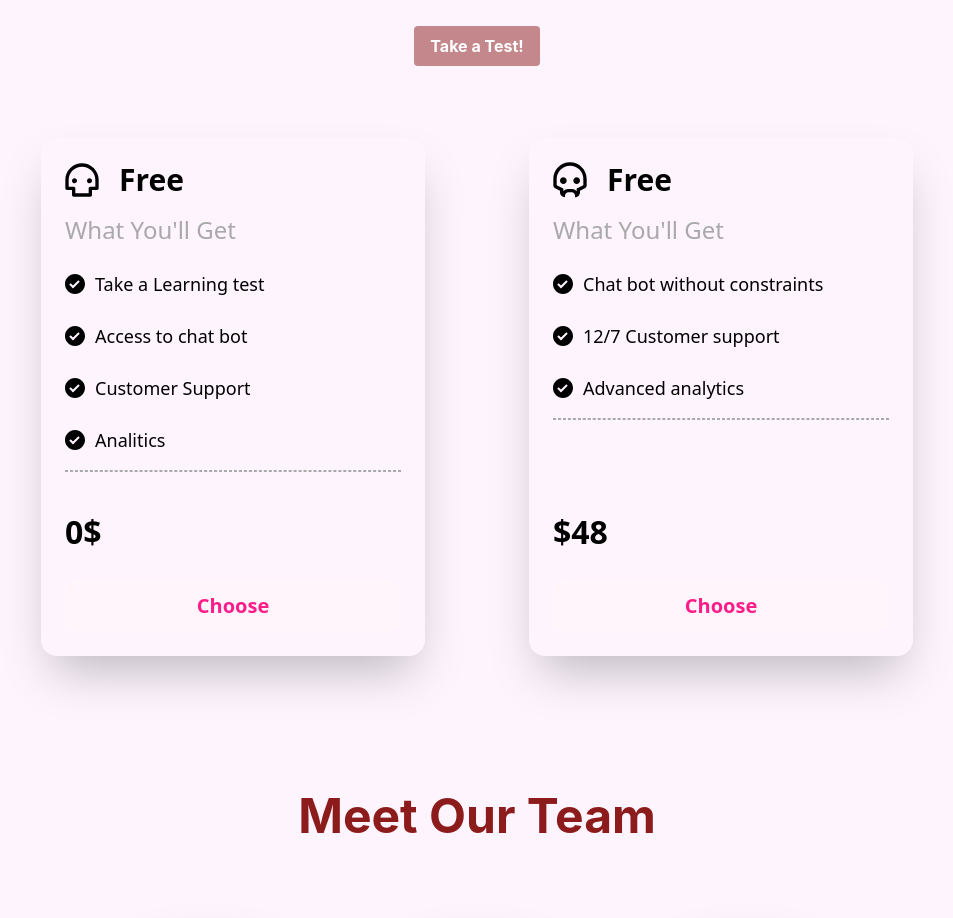
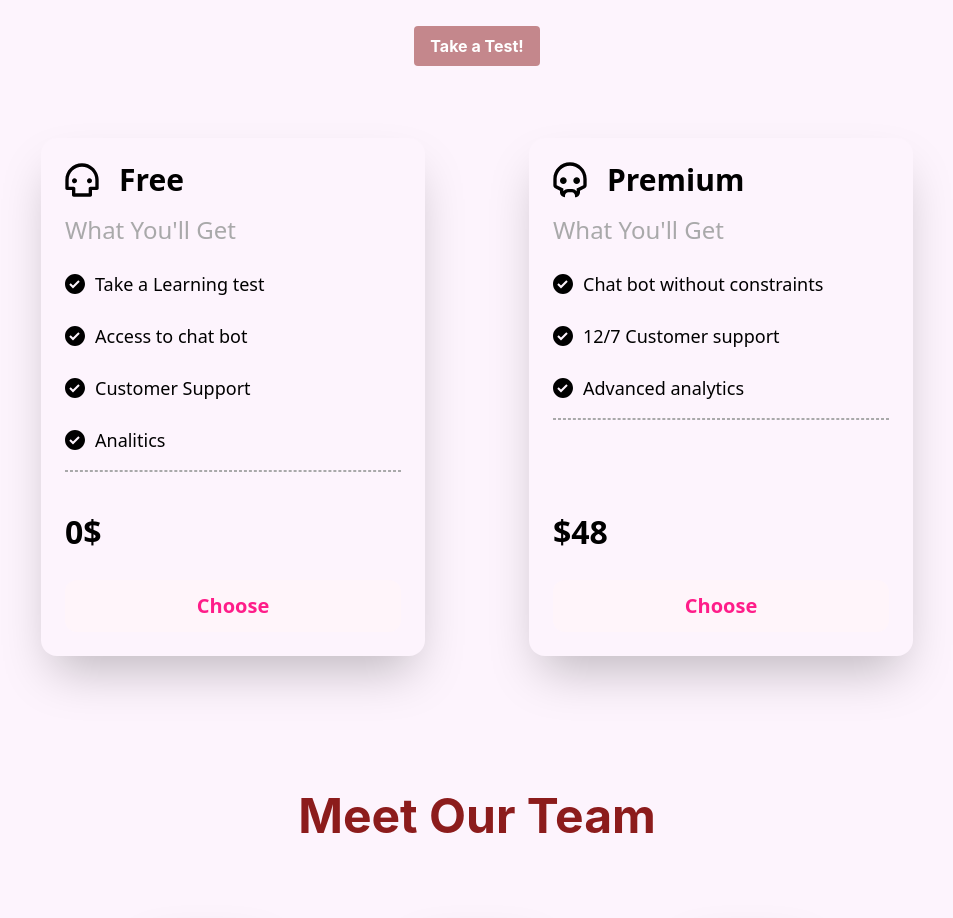
Before and after one commit to Dati-lom/ai-ia-2, a React (Create React App) app: page / in a window 1280 px wide. Shown: the part 800-1718 px from the top of the page, without its empty margins (163-1116 px from the left). Built offline with nearby package versions, Linux system fonts and the light colour scheme.

Commit message:
[FIX]fixed pricing

```diff
--- a/src/Components/Pricing.js
+++ b/src/Components/Pricing.js
@@ -13,7 +13,7 @@ export default function Pricing({translations}) {
       ],
     },
     {
-      name: translations.homescreen.free,
+      name: translations.homescreen.premium,
       price: "$48",
       iconComponent: <Mage />,
       benefits: [
@@ -33,7 +33,7 @@ export default function Pricing({translations}) {
         /> */}
         <section className="bg-secondary font-sans lg:bg-transparent flex flex-col lg:flex-row justify-center xl:px-0 py-8 lg:py-0 w-full gap-6 items-center lg:items-stretch">
           {PRICING_DATA.map((data, index) => (
-            <div key={index} className="relative m-10">
+            <div key={index} className="relative w-full max-w-sm m-4 lg:m-10">
               <div className="max-w-sm xl:w-[384px] shadow-2xl p-6 bg-secondary group h-full rounded-2xl lg:hover:-translate-y-6 ease-in duration-300 hover:bg-primary hover:text-white border xl:border-none border-[#0B0641]">
                 <div className="flex flex-row gap-5 items-center">
                   <div>{data.iconComponent}</div>
```
